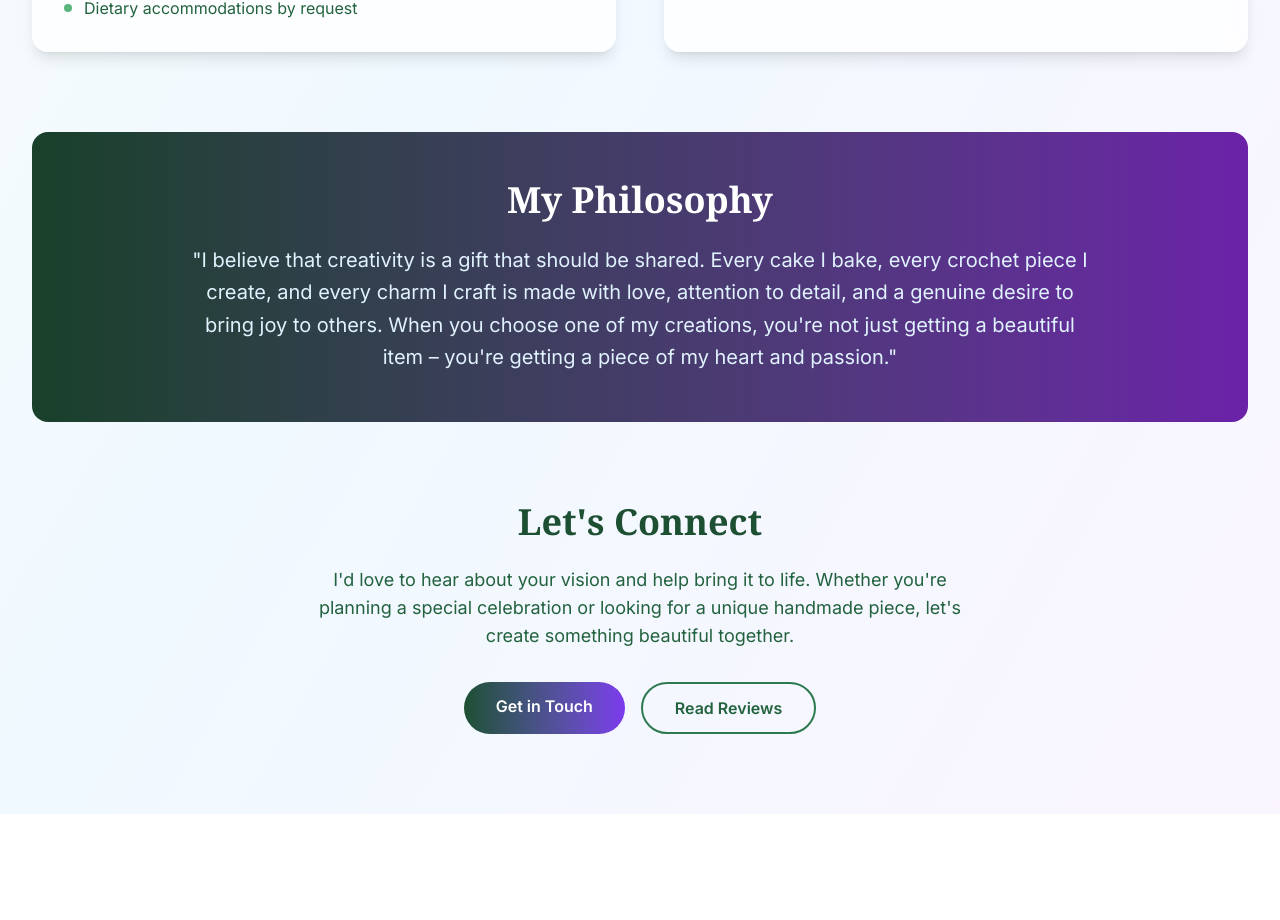
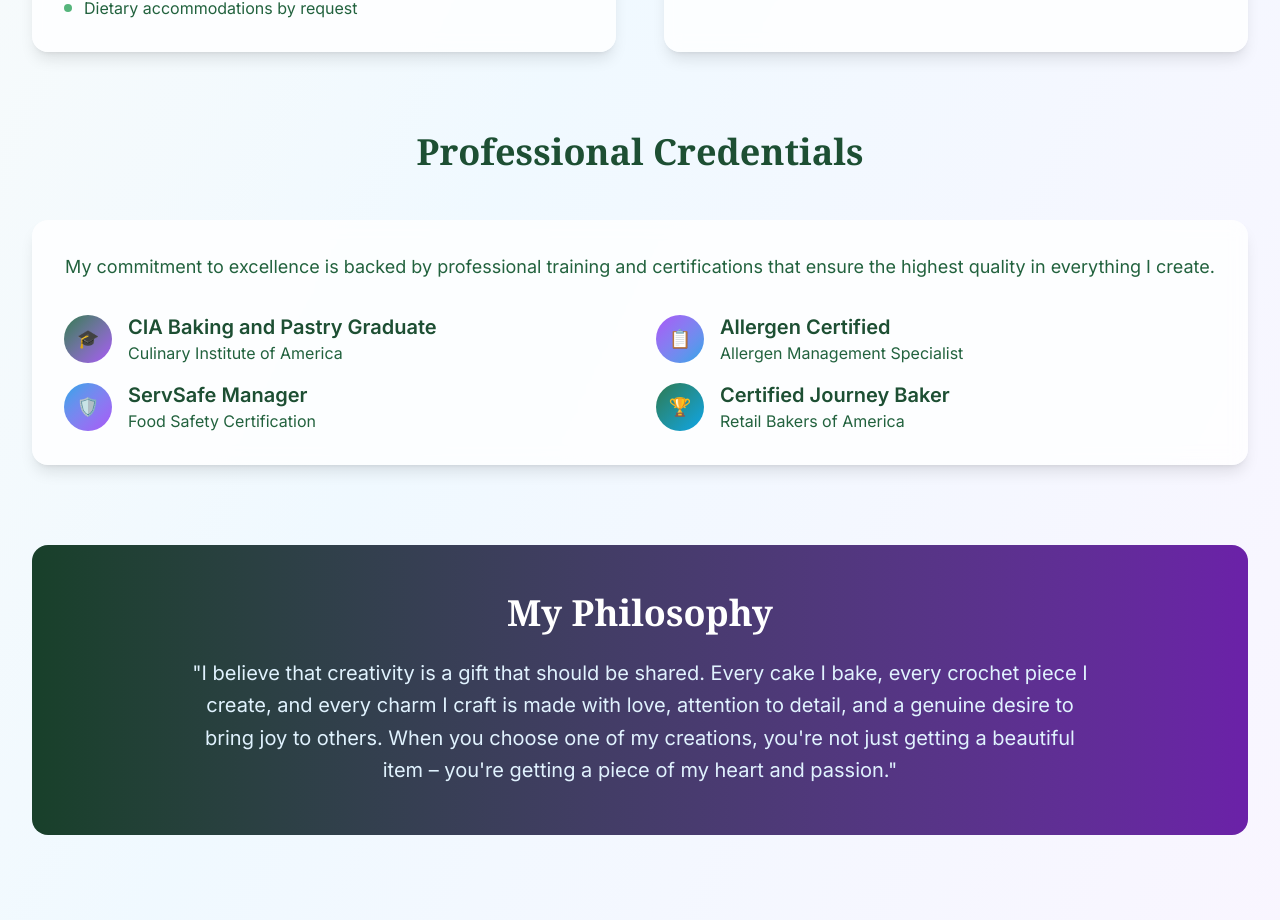
Before and after one commit to LimitToInfinity/ajn-frontend, a React (Vite) app: page /about in a window 1280 px wide. Shown: the part 1475-2395 px from the top of the page. Before the commit the page ends 2289 px from the top, so only its background shows below. Built offline with nearby package versions, Linux system fonts and the light colour scheme.

Commit message:
add professional credentials

```diff
--- a/src/components/about/about.tsx
+++ b/src/components/about/about.tsx
@@ -131,6 +131,63 @@ export function About() {
           </div>
         </div>
 
+        {/* Professional Credentials */}
+        <div className="mb-20">
+          <h2 className="text-3xl md:text-4xl font-serif font-bold text-forest-700 mb-12 text-center">
+            Professional Credentials
+          </h2>
+          <div className="bg-white/80 backdrop-blur-sm rounded-2xl shadow-lg p-8">
+            <div className="text-center mb-8">
+              <p className="text-lg text-forest-600 leading-relaxed">
+                My commitment to excellence is backed by professional training and certifications
+                that ensure the highest quality in everything I create.
+              </p>
+            </div>
+            <div className="grid md:grid-cols-2 gap-8">
+              <div className="space-y-4">
+                <div className="flex items-center">
+                  <div className="w-12 h-12 bg-gradient-to-br from-forest-500 to-purple-500 rounded-full flex items-center justify-center mr-4">
+                    <span className="text-white font-bold text-lg">🎓</span>
+                  </div>
+                  <div>
+                    <h3 className="text-xl font-semibold text-forest-700">CIA Baking and Pastry Graduate</h3>
+                    <p className="text-forest-600">Culinary Institute of America</p>
+                  </div>
+                </div>
+                <div className="flex items-center">
+                  <div className="w-12 h-12 bg-gradient-to-br from-sky-500 to-purple-500 rounded-full flex items-center justify-center mr-4">
+                    <span className="text-white font-bold text-lg">🛡️</span>
+                  </div>
+                  <div>
+                    <h3 className="text-xl font-semibold text-forest-700">ServSafe Manager</h3>
+                    <p className="text-forest-600">Food Safety Certification</p>
+                  </div>
+                </div>
+              </div>
+              <div className="space-y-4">
+                <div className="flex items-center">
+                  <div className="w-12 h-12 bg-gradient-to-br from-purple-500 to-sky-500 rounded-full flex items-center justify-center mr-4">
+                    <span className="text-white font-bold text-lg">📋</span>
+                  </div>
+                  <div>
+                    <h3 className="text-xl font-semibold text-forest-700">Allergen Certified</h3>
+                    <p className="text-forest-600">Allergen Management Specialist</p>
+                  </div>
+                </div>
+                <div className="flex items-center">
+                  <div className="w-12 h-12 bg-gradient-to-br from-forest-500 to-sky-500 rounded-full flex items-center justify-center mr-4">
+                    <span className="text-white font-bold text-lg">🏆</span>
+                  </div>
+                  <div>
+                    <h3 className="text-xl font-semibold text-forest-700">Certified Journey Baker</h3>
+                    <p className="text-forest-600">Retail Bakers of America</p>
+                  </div>
+                </div>
+              </div>
+            </div>
+          </div>
+        </div>
+
         {/* Philosophy */}
         <div className="bg-gradient-to-r from-forest-800 to-purple-800 rounded-2xl p-12 text-white mb-20">
           <div className="text-center">
```
